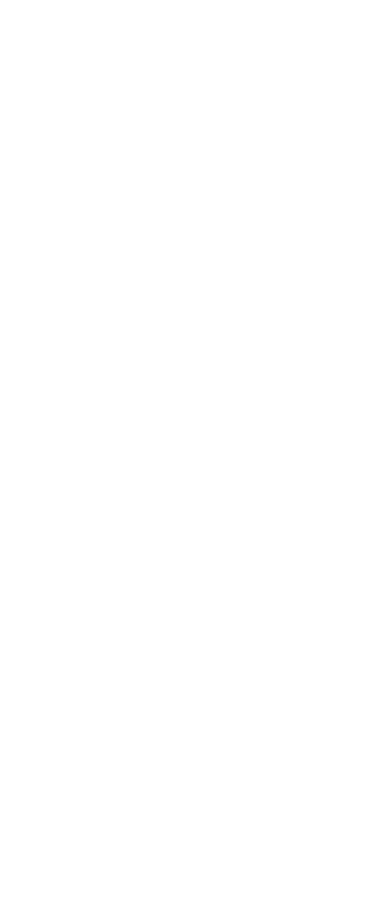
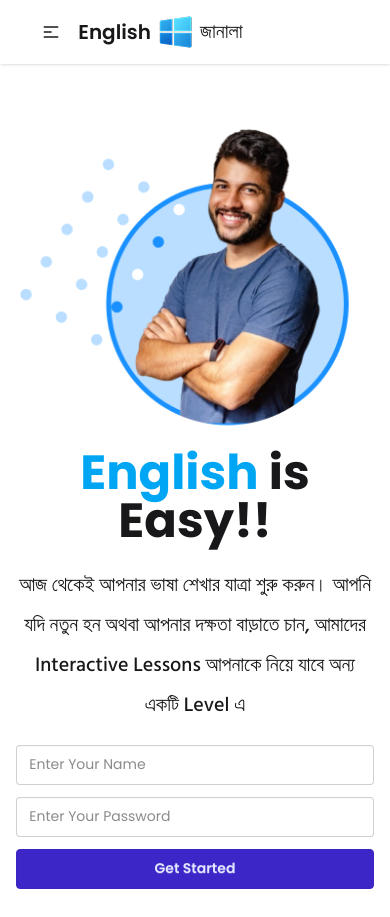
Before and after one commit to SubrotoKumar7/english-janala, a plain HTML site: page index.html in a window 390 px wide. Before the commit the page ends 844 px from the top, so only its background shows below. Drawn offline with nearby package versions, Linux system fonts and the light colour scheme.

Commit message:
header and banner section added with responsive

```diff
--- a/index.html
+++ b/index.html
@@ -1,26 +1,111 @@
 <!DOCTYPE html>
 <html lang="en">
-<head>
-    <meta charset="UTF-8">
-    <meta name="viewport" content="width=device-width, initial-scale=1.0">
+  <head>
+    <meta charset="UTF-8" />
+    <meta name="viewport" content="width=device-width, initial-scale=1.0" />
     <!-- tailwind css -->
     <script src="https://cdn.jsdelivr.net/npm/@tailwindcss/browser@4"></script>
     <!-- daisy UI -->
-    <link href="https://cdn.jsdelivr.net/npm/daisyui@5" rel="stylesheet" type="text/css" />
+    <link
+      href="https://cdn.jsdelivr.net/npm/daisyui@5"
+      rel="stylesheet"
+      type="text/css"
+    />
     <!-- font awesome -->
-    <link rel="stylesheet" href="https://cdnjs.cloudflare.com/ajax/libs/font-awesome/7.0.1/css/all.min.css" integrity="sha512-2SwdPD6INVrV/lHTZbO2nodKhrnDdJK9/kg2XD1r9uGqPo1cUbujc+IYdlYdEErWNu69gVcYgdxlmVmzTWnetw==" crossorigin="anonymous" referrerpolicy="no-referrer" />
+    <link
+      rel="stylesheet"
+      href="https://cdnjs.cloudflare.com/ajax/libs/font-awesome/7.0.1/css/all.min.css"
+      integrity="sha512-2SwdPD6INVrV/lHTZbO2nodKhrnDdJK9/kg2XD1r9uGqPo1cUbujc+IYdlYdEErWNu69gVcYgdxlmVmzTWnetw=="
+      crossorigin="anonymous"
+      referrerpolicy="no-referrer"
+    />
     <!-- google fonts -->
-    <link rel="preconnect" href="https://fonts.googleapis.com">
-    <link rel="preconnect" href="https://fonts.gstatic.com" crossorigin>
-    <link href="https://fonts.googleapis.com/css2?family=Hind+Siliguri:wght@300;400;500;600;700&family=Poppins:ital,wght@0,100;0,200;0,300;0,400;0,500;0,600;0,700;0,800;0,900;1,100;1,200;1,300;1,400;1,500;1,600;1,700;1,800;1,900&display=swap" rel="stylesheet">
+    <link rel="preconnect" href="https://fonts.googleapis.com" />
+    <link rel="preconnect" href="https://fonts.gstatic.com" crossorigin />
+    <link
+      href="https://fonts.googleapis.com/css2?family=Hind+Siliguri:wght@300;400;500;600;700&family=Poppins:ital,wght@0,100;0,200;0,300;0,400;0,500;0,600;0,700;0,800;0,900;1,100;1,200;1,300;1,400;1,500;1,600;1,700;1,800;1,900&display=swap"
+      rel="stylesheet"
+    />
     <!-- favicon -->
-    <link rel="shortcut icon" href="assets/logo.png" type="image/x-icon">
+    <link rel="shortcut icon" href="assets/logo.png" type="image/x-icon" />
     <!-- stylesheet -->
-    <link rel="stylesheet" href="style.css">
+    <link rel="stylesheet" href="style.css" />
     <title>Best platform for learning English | English Janala</title>
-</head>
-<body>
+  </head>
+  <body>
+    <header>
+        <nav class="bg-base-100 shadow-sm">
+          <div class="navbar !w-11/12 mx-auto">
+            <div class="navbar-start">
+              <div class="dropdown md:!hidden block">
+                <div tabindex="0" role="button" class="btn btn-ghost">
+                  <svg
+                    xmlns="http://www.w3.org/2000/svg"
+                    class="h-5 w-5"
+                    fill="none"
+                    viewBox="0 0 24 24"
+                    stroke="currentColor"
+                  >
+                    <path
+                      stroke-linecap="round"
+                      stroke-linejoin="round"
+                      stroke-width="2"
+                      d="M4 6h16M4 12h8m-8 6h16"
+                    />
+                  </svg>
+                </div>
+                <ul
+                  tabindex="0"
+                  class="menu menu-sm dropdown-content bg-base-100 rounded-box z-1 mt-3 w-52 p-2 shadow"
+                >
+                  <li>
+                  <a href="#"><i class="fa-solid fa-circle-question"></i> FAQ</a>
+                </li>
+                <li>
+                  <a href="#"><i class="fa-solid fa-book-open"></i> Learn</a>
+                </li>
+                <li>
+                  <a href="#"><i class="fa-solid fa-arrow-right-from-bracket"></i> Logout</a>
+                </li>
+                </ul>
+              </div>
+              <a href="#" class="logo flex items-center gap-1">
+                <span class="font-semibold text-xl">English</span>
+                <img src="assets/logo.png" alt="logo">
+                <span class="text-xl font-bangla">জানালা</span>
+              </a>
+            </div>
+            <div class="hidden md:block ml-auto">
+              <ul class="menu menu-horizontal px-1 space-x-3">
+                <li>
+                  <a href="#" class="btn btn-outline btn-primary"><i class="fa-solid fa-circle-question"></i> FAQ</a>
+                </li>
+                <li>
+                  <a href="#" class="btn btn-outline btn-primary"><i class="fa-solid fa-book-open"></i> Learn</a>
+                </li>
+                <li>
+                  <a href="#" class="btn btn-outline btn-primary"><i class="fa-solid fa-arrow-right-from-bracket"></i> Logout</a>
+                </li>
+              </ul>
+            </div>
+          </div>
+        </nav>
+    </header>
 
+    <section class="flex flex-col-reverse md:flex-row justify-between items-center py-7 w-11/12 mx-auto">
+      <div class="content flex-1 space-y-5 text-center md:text-left">
+        <h1 class="text-5xl font-bold"><span class="text-sky-500">English</span> is Easy!!</h1>
+        <p class="font-medium text-xl font-bangla leading-10">আজ থেকেই আপনার ভাষা শেখার যাত্রা শুরু করুন। আপনি যদি নতুন হন অথবা আপনার দক্ষতা বাড়াতে চান, আমাদের Interactive Lessons আপনাকে নিয়ে যাবে অন্য একটি Level এ</p>
+        <form action="" class="flex flex-col gap-3 w-full md:w-fit">
+          <input type="text" placeholder="Enter Your Name" class="input !w-full" />
+          <input type="password" placeholder="Enter Your Password" class="input !w-full" />
+          <button class="btn btn-active btn-primary md:w-fit">Get Started</button>
+        </form>
+      </div>
+      <div class="image flex-1">
+        <img src="assets/hero-student.png" alt="hero student image">
+      </div>
+    </section>
     <script src="app.js"></script>
-</body>
+  </body>
 </html>
--- a/style.css
+++ b/style.css
@@ -0,0 +1,7 @@
+*{
+    font-family: "Poppins", sans-serif;
+}
+
+.font-bangla{
+    font-family: "Hind Siliguri", sans-serif;
+}
```
